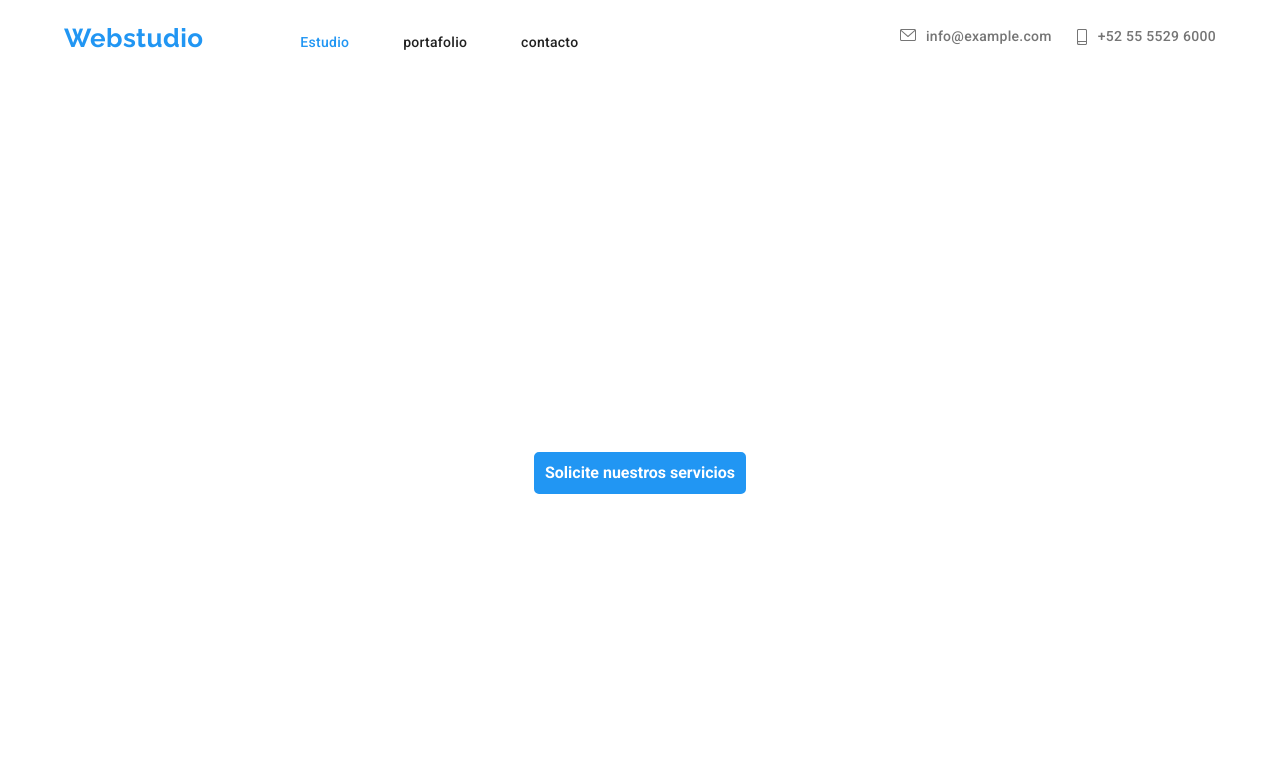
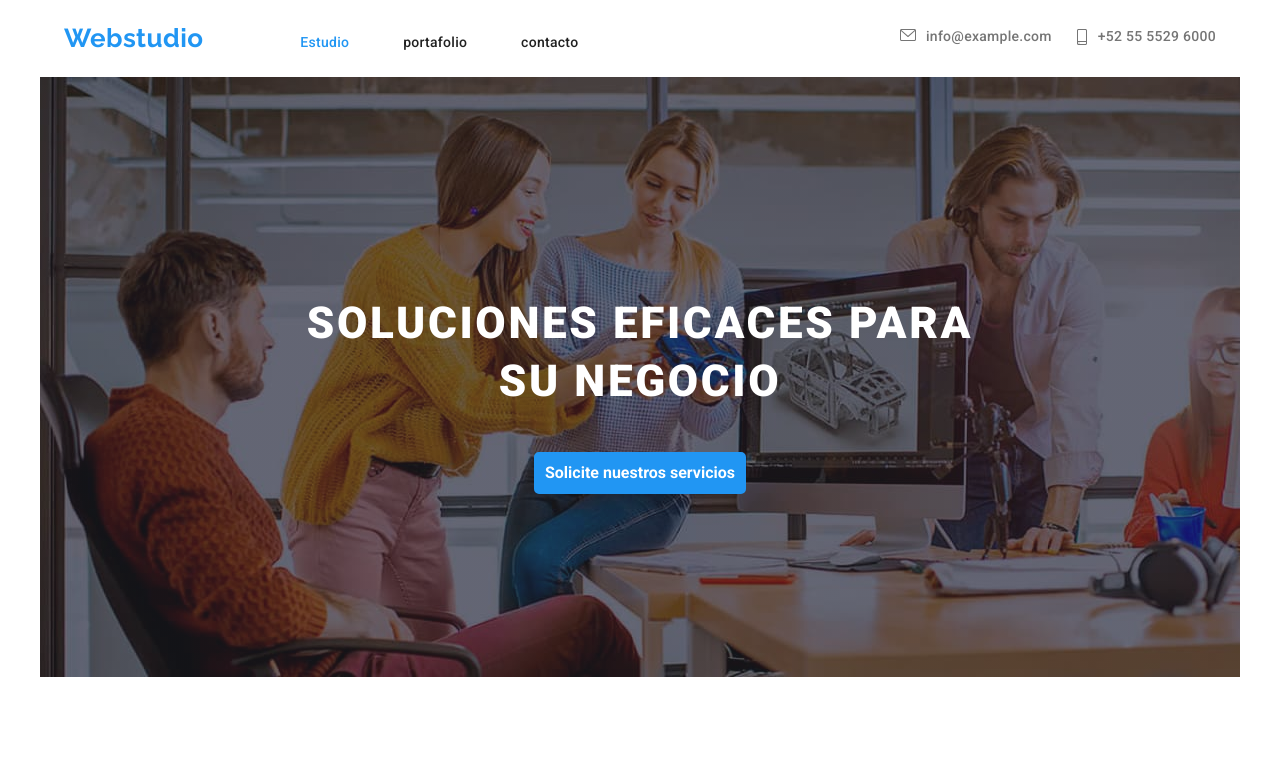
Before and after one commit to NIDIARAMIREZREYES/goit-markup-hw-04, a plain HTML site: page index.html in a window 1280 px wide. Shown: the top 769 px of the page. Drawn offline with nearby package versions, Linux system fonts and the light colour scheme.

Commit message:
Update styles.css

```diff
--- a/css/styles.css
+++ b/css/styles.css
@@ -111,7 +111,7 @@ ul {
       rgba(47, 48, 58, 0.4),
       rgba(47, 48, 58, 0.4)
     ),
-   url(https: //nidiaramirezreyes.github.io/images/people.jpg);
+   url(/images/people.jpg);
 }
 .hero-container {
   display: flex;
```
